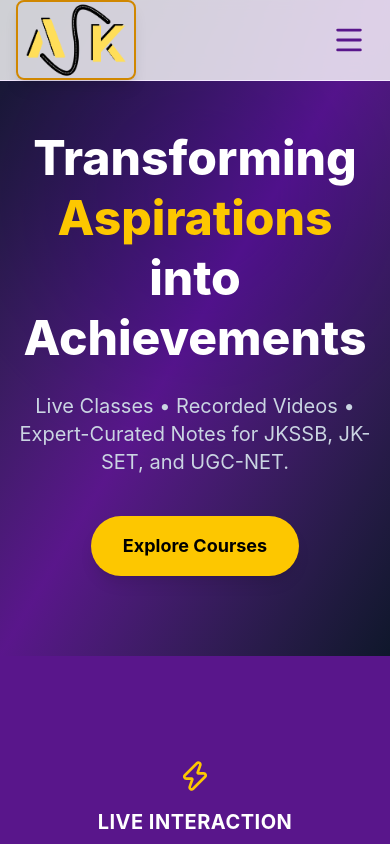
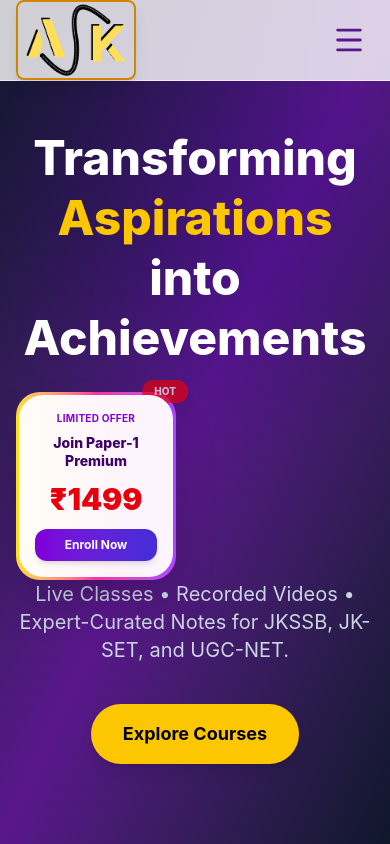
Before and after one commit to tocsi1/TOCSI, a React (Vite) app in the folder client/: page / in a window 390 px wide. Shown: the top 844 px of the page. Built offline with nearby package versions, Linux system fonts and the light colour scheme.

Commit message:
responsive badge

```diff
--- a/client/src/components/Hero.jsx
+++ b/client/src/components/Hero.jsx
@@ -17,37 +17,50 @@ const Hero = () => {
 
 
 {/* badge premium course */}
-          <a
+
+{/* href="https://forms.gle/RAjFhqPTRUkvYEWq9" */}
+
+
+
+<a
   href="https://forms.gle/RAjFhqPTRUkvYEWq9"
   target="_blank"
   rel="noopener noreferrer"
-  className="absolute right-10 top-60 -translate-y-1/2 hidden md:block group"
+  className="
+    block
+    mx-auto mt-6
+    md:absolute md:right-12 md:top-28 md:mt-0
+    group
+  "
 >
-  <div className="relative w-48 rounded-3xl p-[3px] bg-gradient-to-r from-yellow-300 via-pink-500 to-purple-500 shadow-2xl hover:scale-105 transition duration-300">
+  <div className="relative w-40 sm:w-44 md:w-48 rounded-3xl p-[3px] bg-gradient-to-r from-yellow-300 via-pink-500 to-purple-500 shadow-2xl hover:scale-105 transition duration-300">
 
-    <div className="absolute -top-3 -right-3 bg-red-600 text-white text-xs font-extrabold px-3 py-1 rounded-full animate-pulse shadow-lg">
+    <div className="absolute -top-3 -right-3 bg-red-600 text-white text-[10px] sm:text-xs font-extrabold px-3 py-1 rounded-full animate-pulse shadow-lg">
       HOT
     </div>
 
-    <div className="rounded-3xl bg-white/95 backdrop-blur-xl p-5 text-center">
-      <p className="text-xs font-bold text-purple-700 uppercase tracking-wide">
+    <div className="rounded-3xl bg-white/95 backdrop-blur-xl p-4 sm:p-5 text-center">
+      <p className="text-[10px] sm:text-xs font-bold text-purple-700 uppercase tracking-wide">
         Limited Offer
       </p>
 
-      <h3 className="mt-2 text-lg font-extrabold text-purple-950 leading-tight">
+      <h3 className="mt-2 text-sm sm:text-base md:text-lg font-extrabold text-purple-950 leading-tight">
         Join Paper-1 Premium
       </h3>
 
-      <div className="my-4">
-        <span className="text-4xl font-black text-red-600">₹1499</span>
+      <div className="my-3 sm:my-4">
+        <span className="text-3xl sm:text-4xl font-black text-red-600">₹1499</span>
       </div>
 
-      <div className="bg-gradient-to-r from-purple-700 to-indigo-700 text-white py-2 rounded-xl text-sm font-bold shadow-md group-hover:from-yellow-400 group-hover:to-orange-400 group-hover:text-purple-950 transition">
+      <div className="bg-gradient-to-r from-purple-700 to-indigo-700 text-white py-2 rounded-xl text-xs sm:text-sm font-bold shadow-md group-hover:from-yellow-400 group-hover:to-orange-400 group-hover:text-purple-950 transition">
         Enroll Now
       </div>
     </div>
   </div>
 </a>
+
+
+
 
 
 
```
